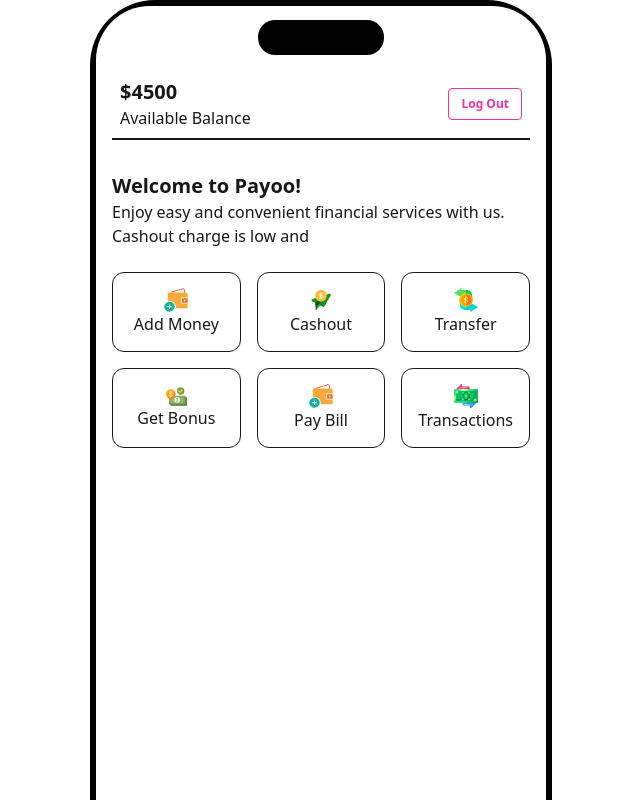
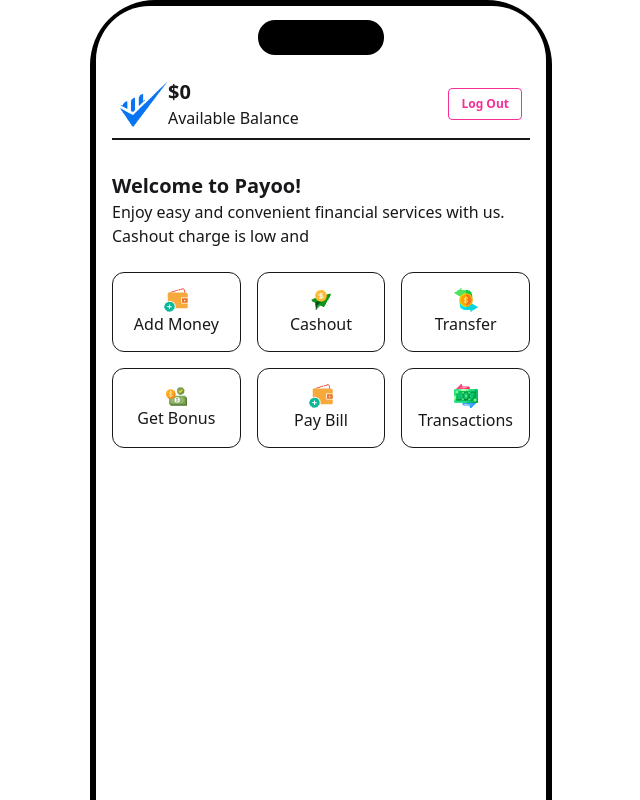
Before and after one commit to mdshakil04/payoo-mobile, a plain HTML site: page home.html in a window 1280 px wide. Shown: the top 800 px of the page, without its empty margins (319-959 px from the left). Drawn offline with nearby package versions, Linux system fonts and the light colour scheme.

Commit message:
Some image added

```diff
--- a/home.html
+++ b/home.html
@@ -17,8 +17,11 @@
         <div class="mockup-phone-camera bg-base-100bg-base-100"></div>
         <div class="mockup-phone-display bg-base-100 p-4">
           <div class="navbar bg-base-100 pt-14 border-b-2">
+            <div class=" w-12">
+                <img src="/assets/Group.png" alt="">
+            </div>
             <div class="flex-1">
-              <h2 class="text-xl font-bold">$4500</h2>
+              <h2 class="text-xl font-bold">$0</h2>
               <p class="">Available Balance</p>
             </div>
             <button class="btn btn-sm btn-outline btn-secondary">Log Out</button>
```
